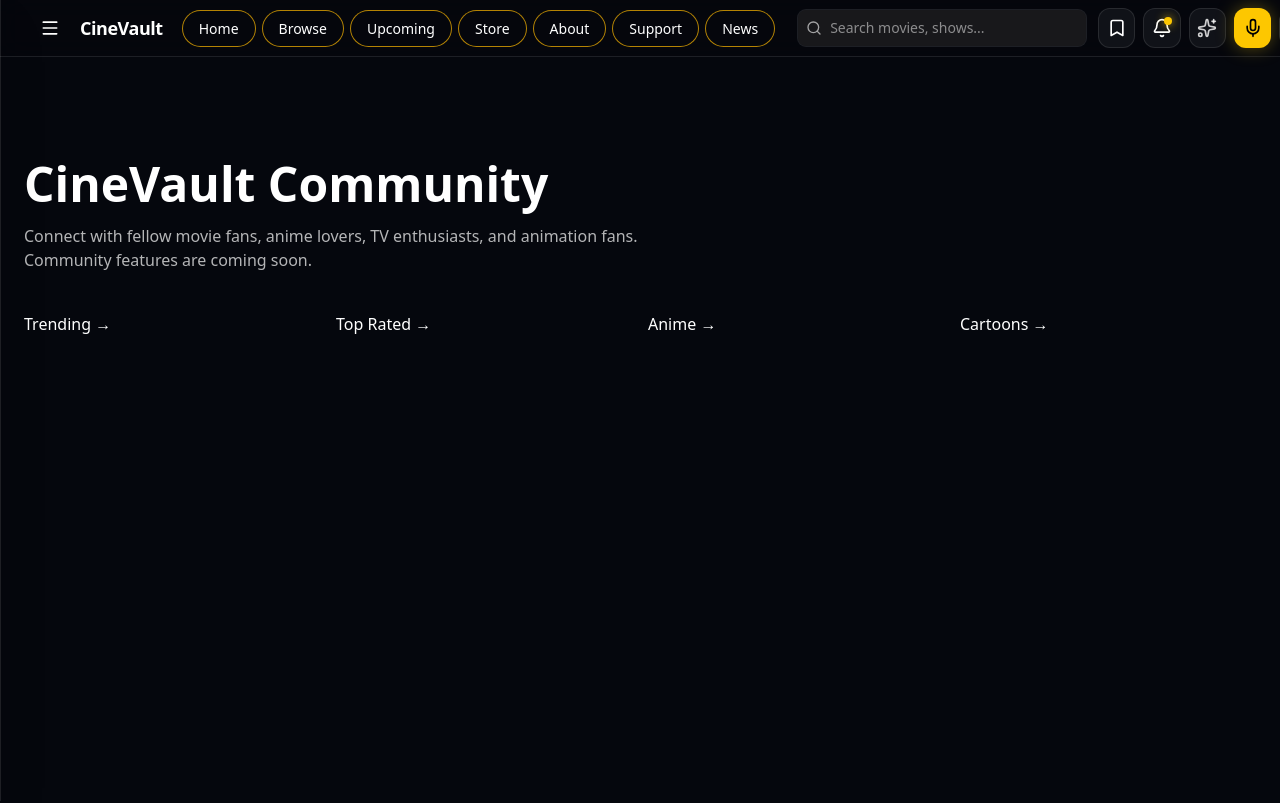
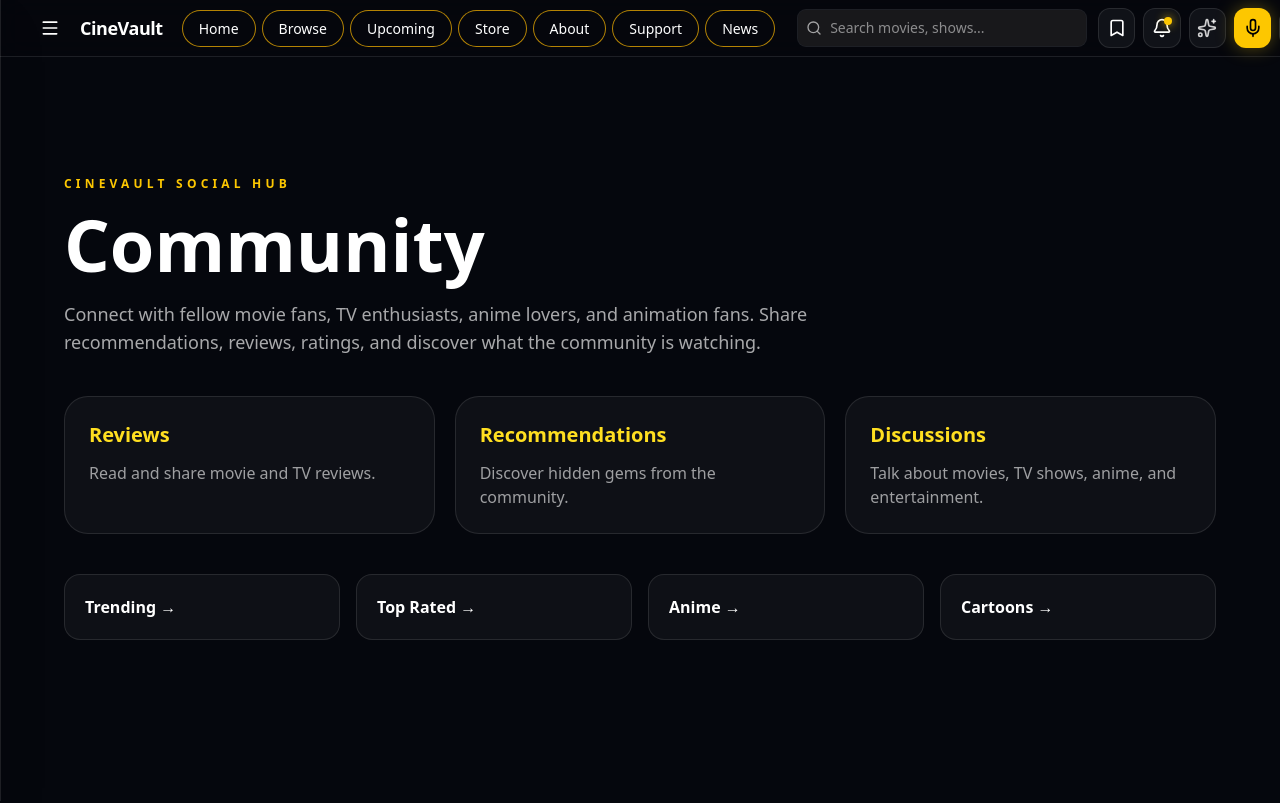
Before and after one commit to breezy23333/cinevault, a Next.js app: page /community in a window 1280 px wide. Shown: the top 803 px of the page. Built offline with nearby package versions, Linux system fonts and the light colour scheme.

Commit message:
Complete SEO pages for genre library and community

```diff
--- a/app/community/page.tsx
+++ b/app/community/page.tsx
@@ -1,4 +1,5 @@
 import type { Metadata } from "next";
+import Link from "next/link";
 
 export const metadata: Metadata = {
   title: "CineVault Community",
@@ -34,22 +35,99 @@ export const metadata: Metadata = {
   },
 };
 
-export default function Page() {
+export default function CommunityPage() {
+  const communityJsonLd = {
+    "@context": "https://schema.org",
+    "@type": "CollectionPage",
+    name: "CineVault Community",
+    description:
+      "Movie discussions, reviews, recommendations, anime, TV shows, cartoons, and entertainment conversations.",
+    url: "https://cinevault-tau-drab.vercel.app/community",
+  };
+
   return (
-    <main className="min-h-screen px-6 py-20">
-      <h1 className="text-5xl font-black">CineVault Community</h1>
+    <main className="min-h-screen bg-[#05070d] px-6 py-24 text-white">
+      <script
+        type="application/ld+json"
+        dangerouslySetInnerHTML={{
+          __html: JSON.stringify(communityJsonLd),
+        }}
+      />
 
-      <p className="mt-4 text-white/70 max-w-2xl">
-        Connect with fellow movie fans, anime lovers, TV enthusiasts,
-        and animation fans. Community features are coming soon.
-      </p>
+      <section className="mx-auto max-w-6xl">
+        <p className="text-xs font-black uppercase tracking-[0.35em] text-yellow-400">
+          CineVault Social Hub
+        </p>
 
-      <div className="mt-10 grid gap-4 md:grid-cols-4">
-        <a href="/trending">Trending →</a>
-        <a href="/top">Top Rated →</a>
-        <a href="/anime">Anime →</a>
-        <a href="/cartoons">Cartoons →</a>
-      </div>
+        <h1 className="mt-4 text-5xl font-black md:text-7xl">
+          Community
+        </h1>
+
+        <p className="mt-5 max-w-3xl text-lg text-white/65">
+          Connect with fellow movie fans, TV enthusiasts, anime lovers,
+          and animation fans. Share recommendations, reviews, ratings,
+          and discover what the community is watching.
+        </p>
+
+        <div className="mt-10 grid gap-5 md:grid-cols-3">
+          <div className="rounded-3xl border border-white/10 bg-white/[0.04] p-6">
+            <h2 className="text-xl font-black text-yellow-300">
+              Reviews
+            </h2>
+            <p className="mt-3 text-white/60">
+              Read and share movie and TV reviews.
+            </p>
+          </div>
+
+          <div className="rounded-3xl border border-white/10 bg-white/[0.04] p-6">
+            <h2 className="text-xl font-black text-yellow-300">
+              Recommendations
+            </h2>
+            <p className="mt-3 text-white/60">
+              Discover hidden gems from the community.
+            </p>
+          </div>
+
+          <div className="rounded-3xl border border-white/10 bg-white/[0.04] p-6">
+            <h2 className="text-xl font-black text-yellow-300">
+              Discussions
+            </h2>
+            <p className="mt-3 text-white/60">
+              Talk about movies, TV shows, anime, and entertainment.
+            </p>
+          </div>
+        </div>
+
+        <div className="mt-10 grid gap-4 md:grid-cols-4">
+          <Link
+            href="/trending"
+            className="rounded-2xl border border-white/10 bg-white/[0.04] p-5 font-bold hover:border-yellow-400/60"
+          >
+            Trending →
+          </Link>
+
+          <Link
+            href="/top"
+            className="rounded-2xl border border-white/10 bg-white/[0.04] p-5 font-bold hover:border-yellow-400/60"
+          >
+            Top Rated →
+          </Link>
+
+          <Link
+            href="/anime"
+            className="rounded-2xl border border-white/10 bg-white/[0.04] p-5 font-bold hover:border-pink-400/60"
+          >
+            Anime →
+          </Link>
+
+          <Link
+            href="/cartoons"
+            className="rounded-2xl border border-white/10 bg-white/[0.04] p-5 font-bold hover:border-cyan-400/60"
+          >
+            Cartoons →
+          </Link>
+        </div>
+      </section>
     </main>
   );
 }
--- a/app/genre/[slug]/page.tsx
+++ b/app/genre/[slug]/page.tsx
@@ -1,22 +1,33 @@
 import type { Metadata } from "next";
+import Link from "next/link";
+
+type PageProps = {
+  params: Promise<{
+    slug: string;
+  }>;
+};
+
+function formatGenre(slug: string) {
+  return slug
+    .replace(/-/g, " ")
+    .replace(/\b\w/g, (char) => char.toUpperCase());
+}
 
 export async function generateMetadata({
   params,
 }: PageProps): Promise<Metadata> {
   const { slug } = await params;
-
-  const name =
-    slug.charAt(0).toUpperCase() + slug.slice(1).replace(/-/g, " ");
+  const name = formatGenre(slug);
 
   return {
     title: `${name} Movies & TV Shows | CineVault`,
-    description: `Browse ${name} movies, TV shows, anime, and entertainment content on CineVault.`,
+    description: `Browse ${name} movies, TV shows, anime, cartoons, trending titles, and entertainment content on CineVault.`,
     alternates: {
       canonical: `/genre/${slug}`,
     },
     openGraph: {
       title: `${name} Movies & TV Shows | CineVault`,
-      description: `Discover ${name} content on CineVault.`,
+      description: `Discover ${name} movies, shows, anime, cartoons, and entertainment content.`,
       url: `/genre/${slug}`,
       siteName: "CineVault",
       images: ["/og-image.png"],
@@ -25,35 +36,31 @@ export async function generateMetadata({
     twitter: {
       card: "summary_large_image",
       title: `${name} Movies & TV Shows | CineVault`,
-      description: `Explore ${name} content on CineVault.`,
+      description: `Explore ${name} movies, TV shows, anime, cartoons, and entertainment.`,
       images: ["/og-image.png"],
     },
   };
 }
 
-type PageProps = {
-  params: Promise<{
-    slug: string;
-  }>;
-};
-
 export default async function GenrePage({ params }: PageProps) {
   const { slug } = await params;
-
-  const genreName =
-    slug.charAt(0).toUpperCase() + slug.slice(1).replace(/-/g, " ");
+  const genreName = formatGenre(slug);
 
   const genreJsonLd = {
     "@context": "https://schema.org",
     "@type": "CollectionPage",
     name: `${genreName} Movies & TV Shows`,
-    description: `Browse ${genreName} content on CineVault.`,
+    description: `Browse ${genreName} movies, TV shows, anime, cartoons, trending titles, and entertainment content on CineVault.`,
     url: `https://cinevault-tau-drab.vercel.app/genre/${slug}`,
+    isPartOf: {
+      "@type": "WebSite",
+      name: "CineVault",
+      url: "https://cinevault-tau-drab.vercel.app",
+    },
   };
 
   return (
-    <main className="min-h-screen px-6 py-20">
-
+    <main className="min-h-screen bg-[#05070d] px-6 py-24 text-white">
       <script
         type="application/ld+json"
         dangerouslySetInnerHTML={{
@@ -61,11 +68,50 @@ export default async function GenrePage({ params }: PageProps) {
         }}
       />
 
-      <h1 className="text-5xl font-black">{genreName}</h1>
+      <section className="mx-auto max-w-6xl">
+        <p className="text-xs font-black uppercase tracking-[0.35em] text-yellow-400">
+          CineVault Genres
+        </p>
 
-      <p className="mt-4 text-white/70">
-        Explore {genreName} movies, TV shows, anime, and entertainment content.
-      </p>
+        <h1 className="mt-4 text-5xl font-black md:text-7xl">
+          {genreName}
+        </h1>
+
+        <p className="mt-5 max-w-3xl text-lg text-white/65">
+          Explore {genreName} movies, TV shows, anime, cartoons, trending
+          titles, and entertainment recommendations on CineVault.
+        </p>
+
+        <div className="mt-10 grid gap-4 sm:grid-cols-2 lg:grid-cols-4">
+          <Link
+            href="/trending"
+            className="rounded-2xl border border-white/10 bg-white/[0.04] p-5 font-bold hover:border-yellow-400/60"
+          >
+            Trending →
+          </Link>
+
+          <Link
+            href="/top"
+            className="rounded-2xl border border-white/10 bg-white/[0.04] p-5 font-bold hover:border-yellow-400/60"
+          >
+            Top Rated →
+          </Link>
+
+          <Link
+            href="/anime"
+            className="rounded-2xl border border-white/10 bg-white/[0.04] p-5 font-bold hover:border-pink-400/60"
+          >
+            Anime →
+          </Link>
+
+          <Link
+            href="/cartoons"
+            className="rounded-2xl border border-white/10 bg-white/[0.04] p-5 font-bold hover:border-cyan-400/60"
+          >
+            Cartoons →
+          </Link>
+        </div>
+      </section>
     </main>
   );
 }
--- a/app/library/page.tsx
+++ b/app/library/page.tsx
@@ -1,4 +1,5 @@
 import type { Metadata } from "next";
+import Link from "next/link";
 
 export const metadata: Metadata = {
   title: "CineVault Library",
@@ -44,8 +45,7 @@ export default function Page() {
   };
 
   return (
-    <main className="min-h-screen px-6 py-20">
-
+  <main className="min-h-screen bg-[#05070d] px-6 py-24 text-white">
     <script
       type="application/ld+json"
       dangerouslySetInnerHTML={{
@@ -53,12 +53,80 @@ export default function Page() {
       }}
     />
 
-      <h1 className="text-5xl font-black">Library</h1>
+    <section className="mx-auto max-w-6xl">
+      <p className="text-xs font-black uppercase tracking-[0.35em] text-yellow-400">
+        CineVault Collection
+      </p>
 
-      <p className="mt-4 text-white/70 max-w-2xl">
+      <h1 className="mt-4 text-5xl font-black md:text-7xl">
+        Library
+      </h1>
+
+      <p className="mt-5 max-w-3xl text-lg text-white/65">
         Build your personal collection of movies, TV shows, anime,
-        cartoons, and entertainment discoveries.
+        cartoons, trending titles, and entertainment discoveries.
       </p>
+
+      <div className="mt-10 grid gap-5 md:grid-cols-4">
+        <div className="rounded-3xl border border-white/10 bg-white/[0.04] p-6">
+          <h2 className="text-xl font-black text-yellow-300">Movies</h2>
+          <p className="mt-3 text-white/60">
+            Save films you want to watch later.
+          </p>
+        </div>
+
+        <div className="rounded-3xl border border-white/10 bg-white/[0.04] p-6">
+          <h2 className="text-xl font-black text-yellow-300">TV Shows</h2>
+          <p className="mt-3 text-white/60">
+            Track your favorite series and episodes.
+          </p>
+        </div>
+
+        <div className="rounded-3xl border border-white/10 bg-white/[0.04] p-6">
+          <h2 className="text-xl font-black text-yellow-300">Anime</h2>
+          <p className="mt-3 text-white/60">
+            Organize anime series and movies.
+          </p>
+        </div>
+
+        <div className="rounded-3xl border border-white/10 bg-white/[0.04] p-6">
+          <h2 className="text-xl font-black text-yellow-300">Cartoons</h2>
+          <p className="mt-3 text-white/60">
+            Keep your animation collection together.
+          </p>
+        </div>
+      </div>
+
+      <div className="mt-10 grid gap-4 md:grid-cols-4">
+        <Link
+          href="/watchlist"
+          className="rounded-2xl border border-white/10 bg-white/[0.04] p-5 font-bold hover:border-yellow-400/60"
+        >
+          Watchlist →
+        </Link>
+
+        <Link
+          href="/trending"
+          className="rounded-2xl border border-white/10 bg-white/[0.04] p-5 font-bold hover:border-yellow-400/60"
+        >
+          Trending →
+        </Link>
+
+        <Link
+          href="/top"
+          className="rounded-2xl border border-white/10 bg-white/[0.04] p-5 font-bold hover:border-yellow-400/60"
+        >
+          Top Rated →
+        </Link>
+
+        <Link
+          href="/search"
+          className="rounded-2xl border border-white/10 bg-white/[0.04] p-5 font-bold hover:border-yellow-400/60"
+        >
+          Search →
+        </Link>
+      </div>
+    </section>
   </main>
 );
 }
```
Lines whose indentation alone changed are shown as unchanged.
